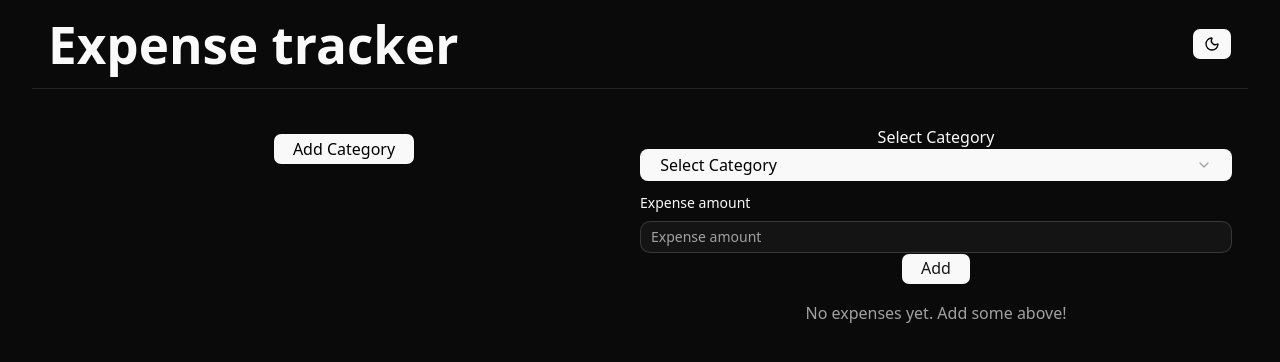
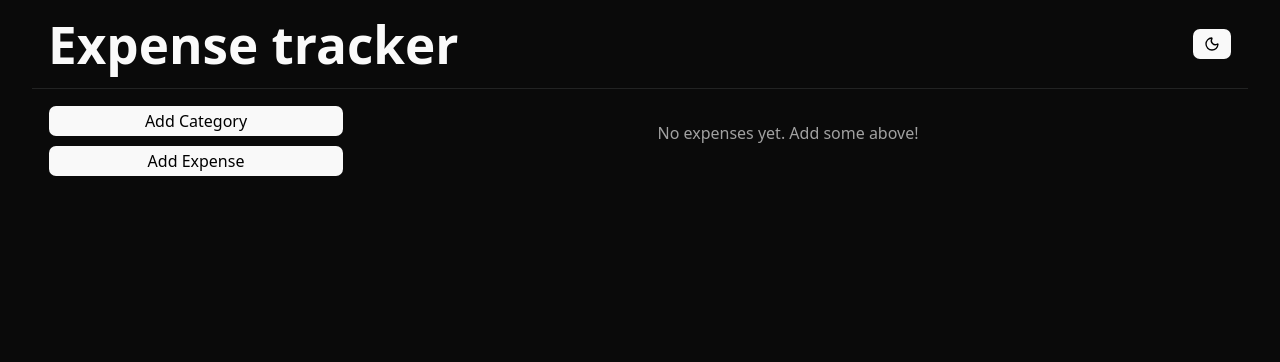
Before and after one commit to d-andrianakis/expense-tracker, a React (Vite) app: page / in a window 1280 px wide. Shown: the top 362 px of the page. Built offline with nearby package versions, Linux system fonts and the light colour scheme.

Commit message:
@feat: make add expense a popover + minor layout changes

```diff
--- a/components/AddExpenseInput.tsx
+++ b/components/AddExpenseInput.tsx
@@ -1,4 +1,4 @@
-import { Field, FieldDescription, FieldLabel } from "@/components/ui/field"
+import { Field, FieldLabel } from "@/components/ui/field"
 import { Input } from "@/components/ui/input"
 import {
   Select,
@@ -9,6 +9,13 @@ import {
   SelectValue,
 } from "@/components/ui/select"
 import { Button } from "@/components/ui/button"
+import {
+  Popover,
+  PopoverContent,
+  PopoverHeader,
+  PopoverTitle,
+  PopoverTrigger,
+} from "@/components/ui/popover"
 
 import { useState } from "react";
 
@@ -31,8 +38,14 @@ export default function AddExpenseInput({ onAddExpense, categories }: AddExpense
       setSelectedCategory("");
     };
     return (
-        <>
-        <h2 className="pt-5">Select Category</h2>
+        <Popover>
+            <PopoverTrigger asChild>
+                <Button variant="outline" style={{color: 'black'}} className="w-full">Add Expense</Button>
+            </PopoverTrigger>
+            <PopoverContent>
+                <PopoverHeader>
+                <PopoverTitle>Add Expense</PopoverTitle>
+                </PopoverHeader>
                 <form onSubmit={handleExpenseSubmit}>
                     <div>
                         <Select value={selectedCategory} onValueChange={setSelectedCategory}>
@@ -60,8 +73,9 @@ export default function AddExpenseInput({ onAddExpense, categories }: AddExpense
                             />
                         </Field>
                     </div>
-            <Button type="submit">Add</Button>
+                    <Button type="submit" className="mt-3">Add</Button>
                 </form>
-        </>
+            </PopoverContent>
+        </Popover>
     )
 }
--- a/src/AddCategoryInput.tsx
+++ b/src/AddCategoryInput.tsx
@@ -21,10 +21,10 @@ export default function AddCategoryInput ({ onAdd }) {
     };
 
   return (
-    <div className="w-1/2 flex pt-7 justify-center">
+    <div className="flex pb-2 justify-center">
       <Popover>
       <PopoverTrigger asChild>
-        <Button variant="outline" style={{color: 'black'}}>Add Category</Button>
+        <Button variant="outline" style={{color: 'black'}} className="w-full">Add Category</Button>
       </PopoverTrigger>
       <PopoverContent>
         <PopoverHeader>
--- a/src/App.tsx
+++ b/src/App.tsx
@@ -25,9 +25,11 @@ function App() {
   return (
     <ThemeProvider defaultTheme="dark" storageKey="vite-ui-theme">
       <Layout>
-        <AddCategoryInput onAdd={addCategory} />
-        <div className="w-1/2">
+        <div className="w-1/4">
+          <AddCategoryInput onAdd={addCategory} />
           <AddExpenseInput onAddExpense={addExpense} categories={categories}/>
+        </div>
+        <div className="w-3/4">
           <DisplayExpenses expenses={expenses} />
         </div>
       </Layout>
```
Lines whose indentation alone changed are shown as unchanged.
